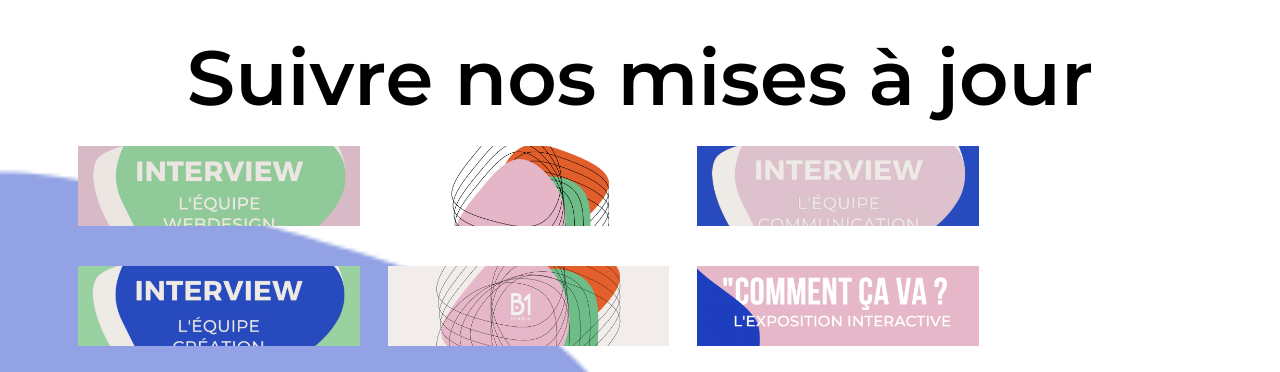
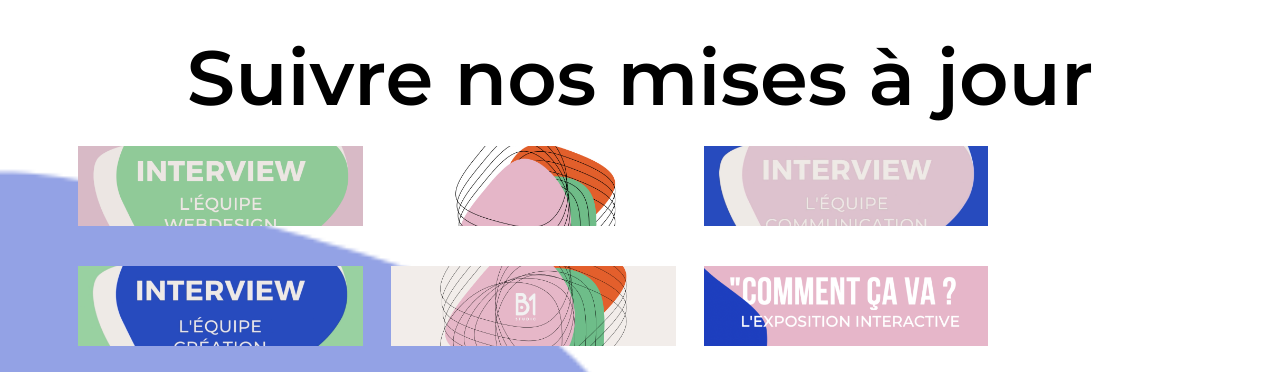
Before and after one commit to Coyls/workshop_3, a PHP site: page /public/mobile/about.html in a window 1280 px wide. Shown: the part 1622-1994 px from the top of the page. Run offline with PHP 8.4, Linux system fonts and the light colour scheme; style sheets or scripts are compiled from the project's sources.

Commit message:
denuhbsugcbdzcbzbz

```diff
--- a/public/mobile/about.html
+++ b/public/mobile/about.html
@@ -62,7 +62,7 @@
             </div>
             <div id="image-wrapper-part-two">
                 <iframe width="100%" height="100%"
-                        src="https://www.youtube.com/embed/NVu9s-6lCl8?mute=1?autoplay=1">
+                        src="https://www.youtube.com/embed/NCnTMGo_BHM?autoplay=1&autohide=0&controls=1&modestbranding=1&rel=0&showinfo=0&disablekb=1&loop=1" frameborder="0"  allowfullscreen>
                 </iframe>
             </div>
         </div>
--- a/public/mobile/style/about.css
+++ b/public/mobile/style/about.css
@@ -5,7 +5,7 @@
   height: auto;
   width: 100vw;
   background-size: cover;
-  background-image: url("/workshop_3/public/mobile/image/background_about.png");
+  background-image: url("workshop/workshop_3/public/mobile/image/background_about.png");
 }
 
 #paragraph-wrapper {
@@ -92,7 +92,7 @@
 .imageWrapper {
   position: relative;
   height: 10vh;
-  width: 22vw;
+  width: 22.25vw;
   margin: 1.75vh;
 }
 
--- a/public/mobile/style/about.scss
+++ b/public/mobile/style/about.scss
@@ -5,7 +5,7 @@
   height: auto;
   width: 100vw;
   background-size: cover;
-  background-image: url("/workshop_3/public/mobile/image/background_about.png");
+  background-image: url("workshop/workshop_3/public/mobile/image/background_about.png");
 }
 
 #paragraph-wrapper {
@@ -92,6 +92,6 @@
 .imageWrapper {
   position: relative;
   height: 10vh;
-  width: 22vw;
+  width: 22.25vw;
   margin: 1.75vh;
 }
```
